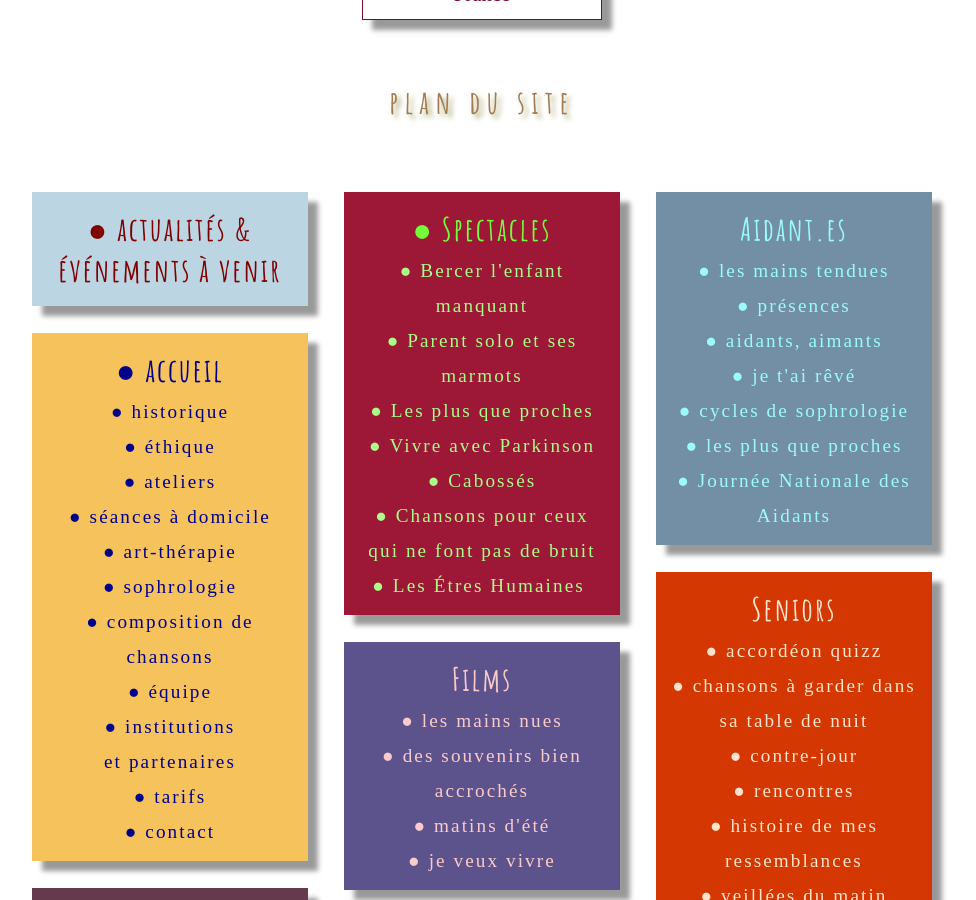
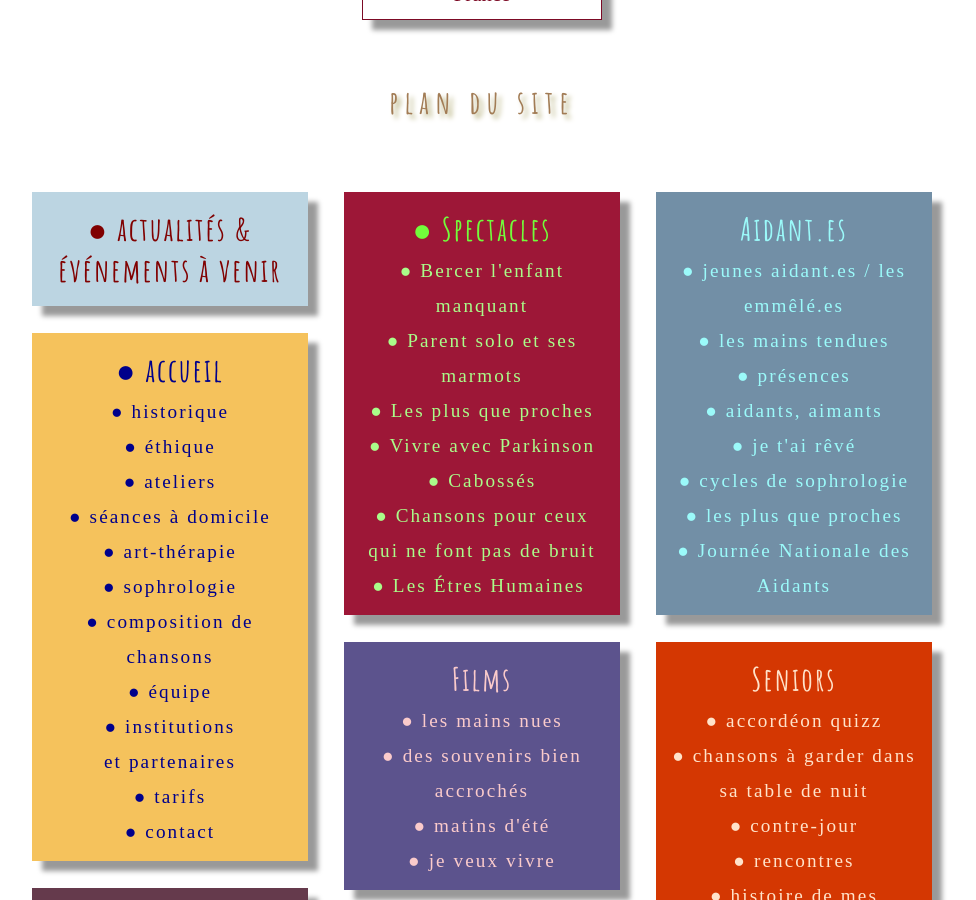
Before and after one commit to leshnik/revertouthaut, a Jekyll site: the page built from index.html, in a window 1280 px wide and 900 px high, scrolled down 2087 px. Shown: the whole window, without its empty margins (158-1134 px from the left). Built offline with Jekyll 4.4.1, drawn with Linux system fonts in a browser that asks for light colours.

Commit message:
link to jeunes aidant.es

```diff
--- a/_includes/NavListCards2.html
+++ b/_includes/NavListCards2.html
@@ -91,6 +91,7 @@
       class="shadow"
       style="background: #728fa6 ; width: 28ch">
       <a style="color: #9bfafa" class="nav-list-heading subtlehover" href="/aidants">Aidant.es</a><br>
+      <a style="color: #9bfafa" class="nav-list-item subtlehover"  href="jeunes-aidants">●&nbsp;jeunes aidant.es&nbsp/&nbsp;les emmêlé.es</a><br>
       <a style="color: #9bfafa" class="nav-list-item subtlehover"  href="/les-mains-tendues">●&nbsp;les mains tendues</a><br>
       <a style="color: #9bfafa" class="nav-list-item subtlehover"  href="/presences">●&nbsp;présences</a><br/>
       <a style="color: #9bfafa" class="nav-list-item subtlehover"  href="/aidants-aimants">●&nbsp;aidants, aimants</a
```
